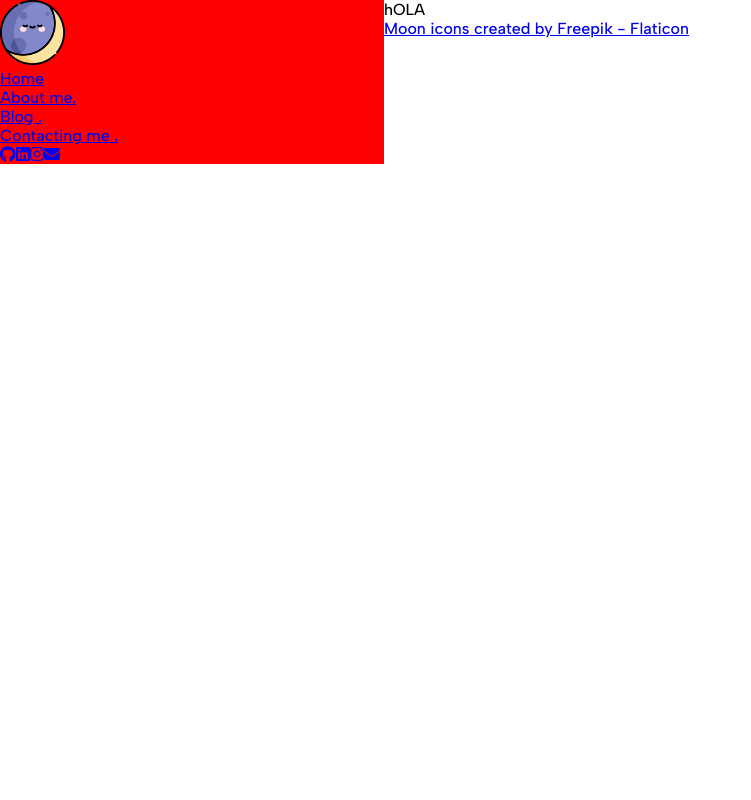
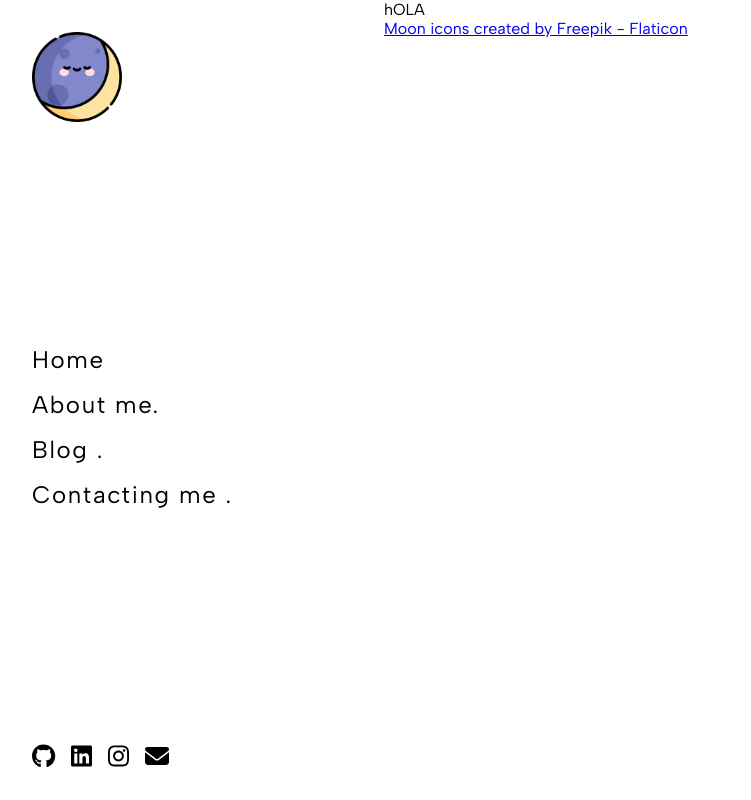
Before and after one commit to mpabarca/portfolio, a Next.js app: page / in a window 1280 px wide. Shown: the whole page, without its empty margins (0-751 px from the left). Built offline with nearby package versions, Linux system fonts and the light colour scheme.

Commit message:
Add style to desktop navbar

```diff
--- a/src/components/desktopNavbar.jsx
+++ b/src/components/desktopNavbar.jsx
@@ -29,16 +29,16 @@ const DesktopNavbar = () => {
             </ul>
             <ul className='menu-rrss'>
                 <Link href='https://github.com/mpabarca'>
-                    <FontAwesomeIcon icon={faGithub} />
+                    <FontAwesomeIcon icon={faGithub} size='xl'/>
                 </Link>
                 <Link href='https://www.linkedin.com/in/mpabarca/'>
-                    <FontAwesomeIcon icon={faLinkedin} />
+                    <FontAwesomeIcon icon={faLinkedin} size='xl'/>
                 </Link>
                 <Link href='https://www.instagram.com/pacita_tua/'>
-                    <FontAwesomeIcon icon={faInstagram} />
+                    <FontAwesomeIcon icon={faInstagram} size='xl'/>
                 </Link>
                 <Link href='mailto:mp.abarca.alvear@gmail.com'>
-                    <FontAwesomeIcon icon={faEnvelope} />
+                    <FontAwesomeIcon icon={faEnvelope} size='xl'/>
                 </Link>
             </ul>
         </nav>
--- a/src/styles/base/_global.scss
+++ b/src/styles/base/_global.scss
@@ -3,6 +3,11 @@
     padding: 0;
     box-sizing: border-box;
 }
+
+html, body {
+    height: 100%;
+    width: 100%;
+ }
 
 body {
     background-color: $color-background;
--- a/src/styles/base/_variable.scss
+++ b/src/styles/base/_variable.scss
@@ -1,5 +1,4 @@
-@import url('https://fonts.googleapis.com/css2?family=Albert+Sans:wght@500;600&family=Inter:wght@400;700;800&family=Outfit:wght@400;700&display=swap');
-
+@import url('https://fonts.googleapis.com/css2?family=Albert+Sans:wght@400;500;600&family=Inter:wght@400;700;800&family=Outfit:wght@400;700&display=swap');
 $width-size-desktop: 90rem;
 $width-size-mobile: 23.4rem;
 
@@ -16,7 +15,7 @@ $font-size-title: 2.25rem;
 $font-size-subtitle: 1.5rem;
 //$font-size-subtitle-mobile: .9rem;
 
-$font-size-navbar: 1.3rem;
+$font-size-navbar: 1.5rem;
 //$font-size-navbar-mobile: .9rem;
 
 $font-size-button: 1rem;
@@ -25,7 +24,8 @@ $font-size-button: 1rem;
 $font-size-paragraph: 1.125rem;
 //$font-size-paragraph-mobile: .9rem;
 
-$font-weight-normal: 500;
+$font-weight-paragraph: 400;
+$font-weight-normal: 400;
 $font-weight-title: 600;
 $font-weight-button: 600;
 
--- a/src/styles/base/main.scss
+++ b/src/styles/base/main.scss
@@ -1,6 +1,8 @@
 .main {
     display: flex;
     flex-direction: row;
+    position: relative;
+    height: 100vh;
     .content {
         width: 70%;
     }
--- a/src/styles/components/navbar.scss
+++ b/src/styles/components/navbar.scss
@@ -1,7 +1,48 @@
 nav {
     &.desktop {
-        background-color: red;
         width: 30%;
+        display: flex;
+        flex-direction: column;
+        justify-content: space-between;
+        padding: 2rem;
+        .logo {
+            a {
+                img {
+                    width: 90px;
+                    height: auto;
+                }
+            }
+        }
+        ul.menu {
+            list-style-type: none;
+            a {
+                text-decoration: none;
+                li {
+                    font-size: $font-size-navbar;
+                    color: $color-primary-font;
+                    font-weight: $font-weight-normal;
+                    text-underline-offset: 0.2em;
+                    padding-bottom: 1rem;
+                    letter-spacing: .1rem;
+                    &:hover, &:active {
+                        text-decoration: underline;
+                    }
+                }
+            }
+        }
+        .menu-rrss {
+            display: flex;
+            flex-direction: row;
+            gap: 1rem;
+            a {
+                svg {
+                    color: $color-primary-font;
+                    &:hover, &:active {
+                        color: $color-primary-purple;
+                    }
+                }
+            }
+        }
     }
     &.mobile {
         display: none;
```
